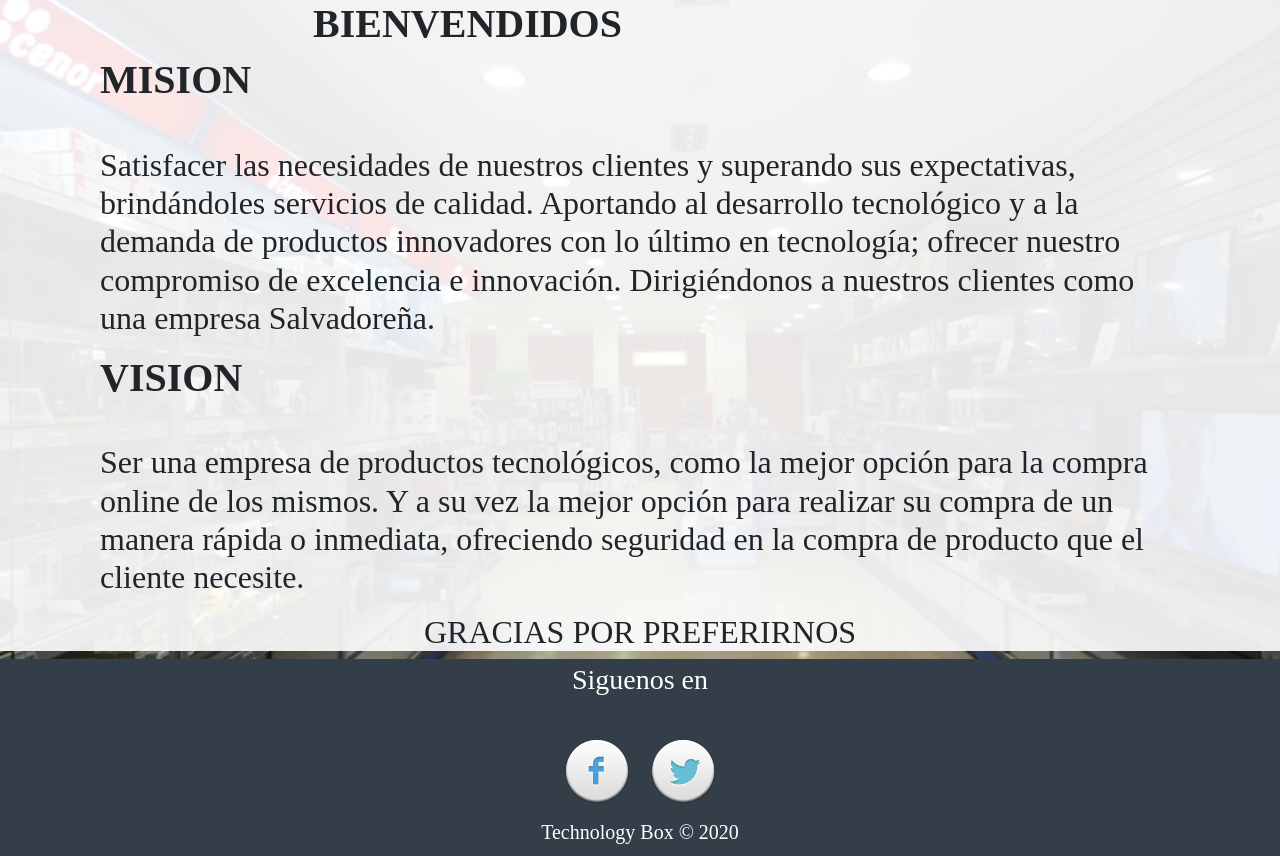
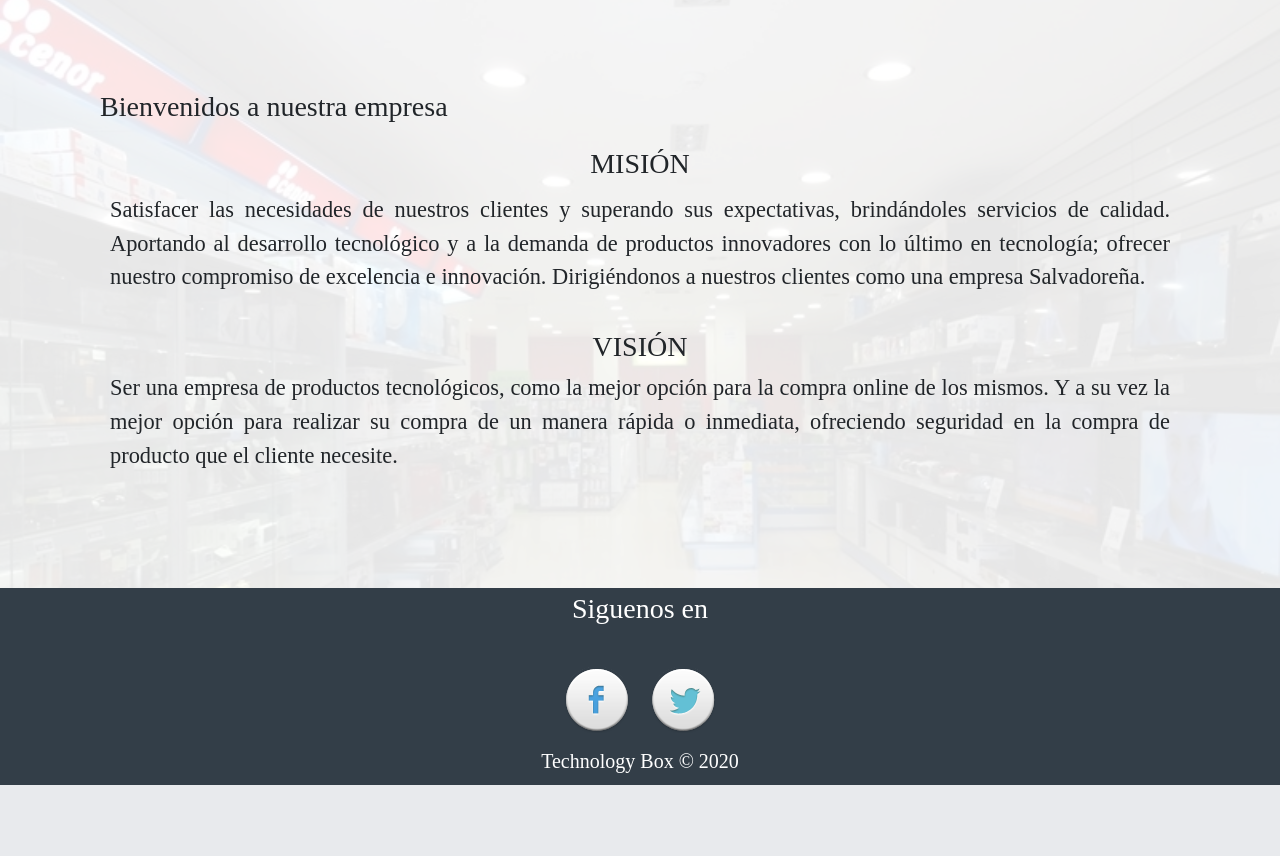
Before and after one commit to arguehacker/tienda, a PHP site: page /info.php in a window 1280 px wide. Shown: the part 100-956 px from the top of the page. After the commit the page ends 885 px from the top, so only its background shows below. Run offline with PHP 8.4, Linux system fonts and the light colour scheme; some libraries are stand-ins or nearby versions; some web fonts are replaced.

Commit message:
Add files via upload

```diff
--- a/info.php
+++ b/info.php
@@ -6,28 +6,21 @@ include "carrito.php";
 include "templates/nabvar.php"
 ?>
 
- <html>
-                <head>
-
-                    <H1 aling="center"><strong>BIENVENDIDOS</H1></strong>
-
-                    <H1 align="justify"> <strong>MISION</H1></strong>
-
-                </head>
-                <body>
-                <br>
-                <h2><p ALIGN="justify">Satisfacer las necesidades de nuestros clientes y  superando sus expectativas,  brindándoles servicios de calidad. Aportando al desarrollo tecnológico y a la demanda  de productos innovadores con lo último en tecnología; ofrecer nuestro compromiso de excelencia e innovación. Dirigiéndonos a nuestros clientes como una empresa Salvadoreña. </p></h2>
+    <section>
+      <h3>Bienvenidos a nuestra empresa</h3>
+      <article>
+        <h3 class="title"
+        style="text-align:center;font.size:175%;
+              line-height: 155%;
+              font-weight: 50%;
+              padding:0;">MISIÓN</h3>
+        <p style="text-align:justify;">Satisfacer las necesidades de nuestros clientes y  superando sus expectativas,  brindándoles servicios de calidad. Aportando al desarrollo tecnológico y a la demanda  de productos innovadores con lo último en tecnología; ofrecer nuestro compromiso de excelencia e innovación. Dirigiéndonos a nuestros clientes como una empresa Salvadoreña.</p>
+      </article>
+      <article>
+          <h3 style="text-align:center;">VISIÓN</h3>
+          <p style="text-align:justify;">Ser una empresa de productos tecnológicos,  como la mejor opción para la compra online de los mismos. Y a su vez la mejor opción para realizar su compra de un manera rápida o inmediata, ofreciendo seguridad en la compra de producto que el cliente necesite.</p>
+      </article>
+    </section>
 
 
-                <H1 align="justify"><strong>VISION</H1></strong>
-
-           </head>
-                <body>
-                <br>
-               <h2><p ALIGN="justify"> Ser una empresa de productos tecnológicos,  como la mejor opción para la compra online de los mismos. Y a su vez la mejor opción para realizar su compra de un manera rápida o inmediata, ofreciendo seguridad en la compra de producto que el cliente necesite. </p></h2>
-
-                 <H2 align="center">GRACIAS POR PREFERIRNOS</H2>
-
-                </body>
-</html>
 <?php include "templates/footer.php"; ?>
```
